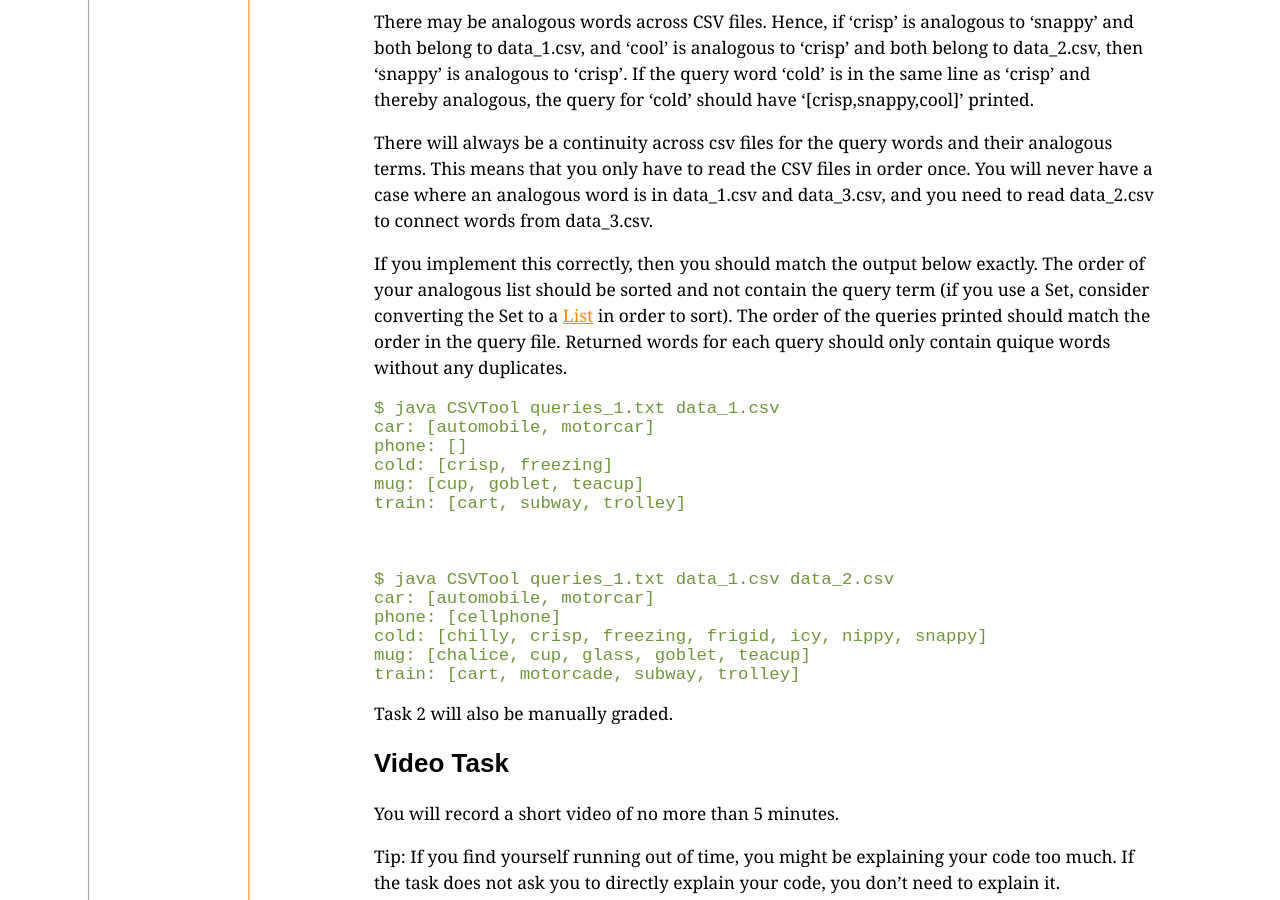
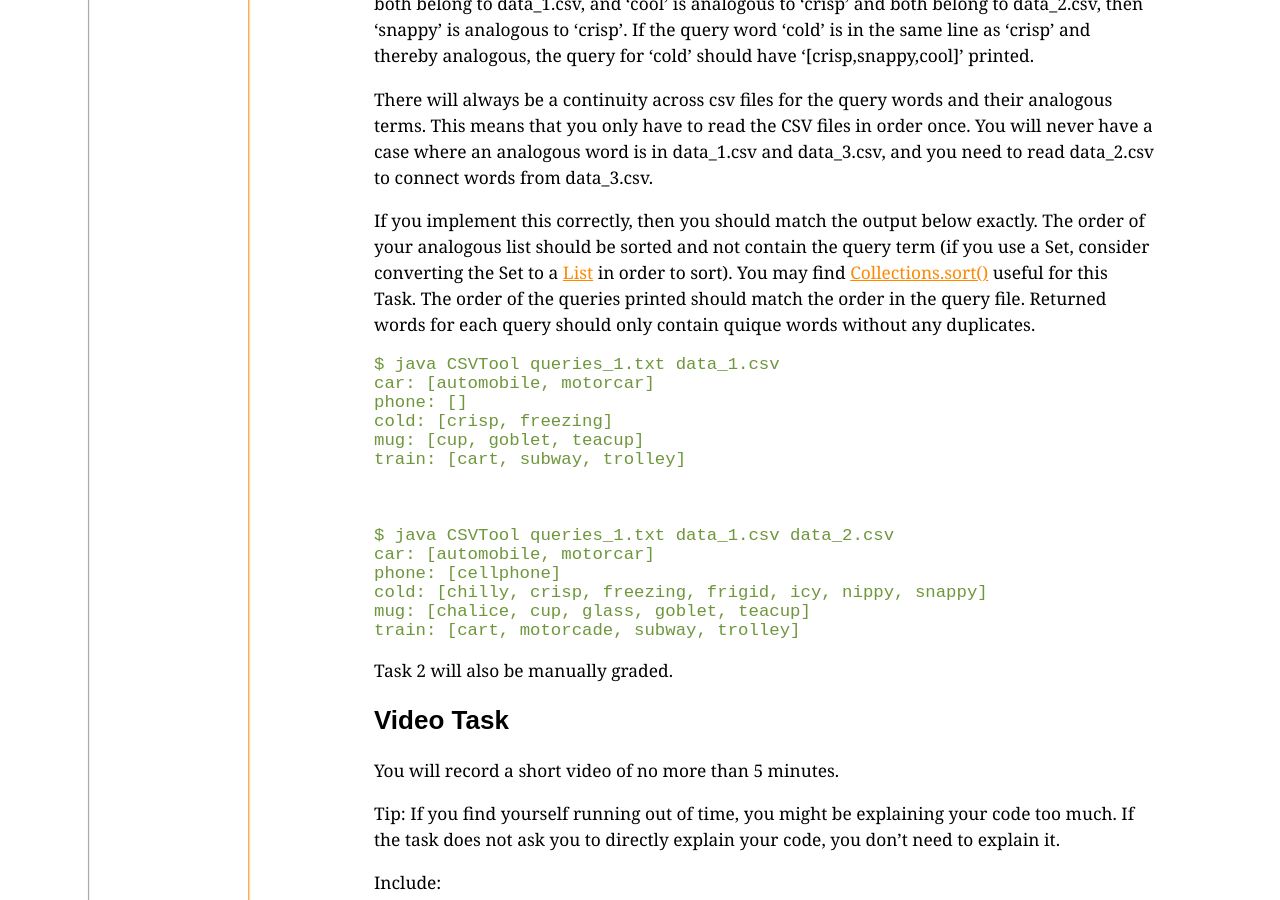
Before and after one commit to ucsd-cse11-sp22/ucsd-cse11-sp22.github.io, a Jekyll site: the page built from _assignments/exam3.md, in a window 1280 px wide and 900 px high, scrolled down 5245 px. Built offline with Jekyll 4.4.1, drawn with Linux system fonts in a browser that asks for light colours; some of the changed text lies outside the part shown.

Commit message:
Update exam3.md

````diff
--- a/_assignments/exam3.md
+++ b/_assignments/exam3.md
@@ -190,7 +188,7 @@ There may be analogous words across CSV files. Hence, if 'crisp' is analogous to
 
 There will always be a continuity across csv files for the query words and their analogous terms. This means that you only have to read the CSV files in order once. You will never have a case where an analogous word is in data_1.csv and data_3.csv, and you need to read data_2.csv to connect words from data_3.csv.
 
-If you implement this correctly, then you should match the output below exactly. The order of your analogous list should be sorted and not contain the query term (if you use a Set, consider converting the Set to a [List](https://docs.oracle.com/javase/8/docs/api/java/util/List.html) in order to sort). The order of the queries printed should match the order in the query file. Returned words for each query should only contain quique words without any duplicates.
+If you implement this correctly, then you should match the output below exactly. The order of your analogous list should be sorted and not contain the query term (if you use a Set, consider converting the Set to a [List](https://docs.oracle.com/javase/8/docs/api/java/util/List.html) in order to sort). You may find [Collections.sort()](https://docs.oracle.com/javase/7/docs/api/java/util/Collections.html#sort(java.util.List,%20java.util.Comparator)) useful for this Task. The order of the queries printed should match the order in the query file. Returned words for each query should only contain quique words without any duplicates.
 
 ```java
 $ java CSVTool queries_1.txt data_1.csv
````
Also changed, not shown: other parts of _assignments/exam3.md (+0 -2 lines).
